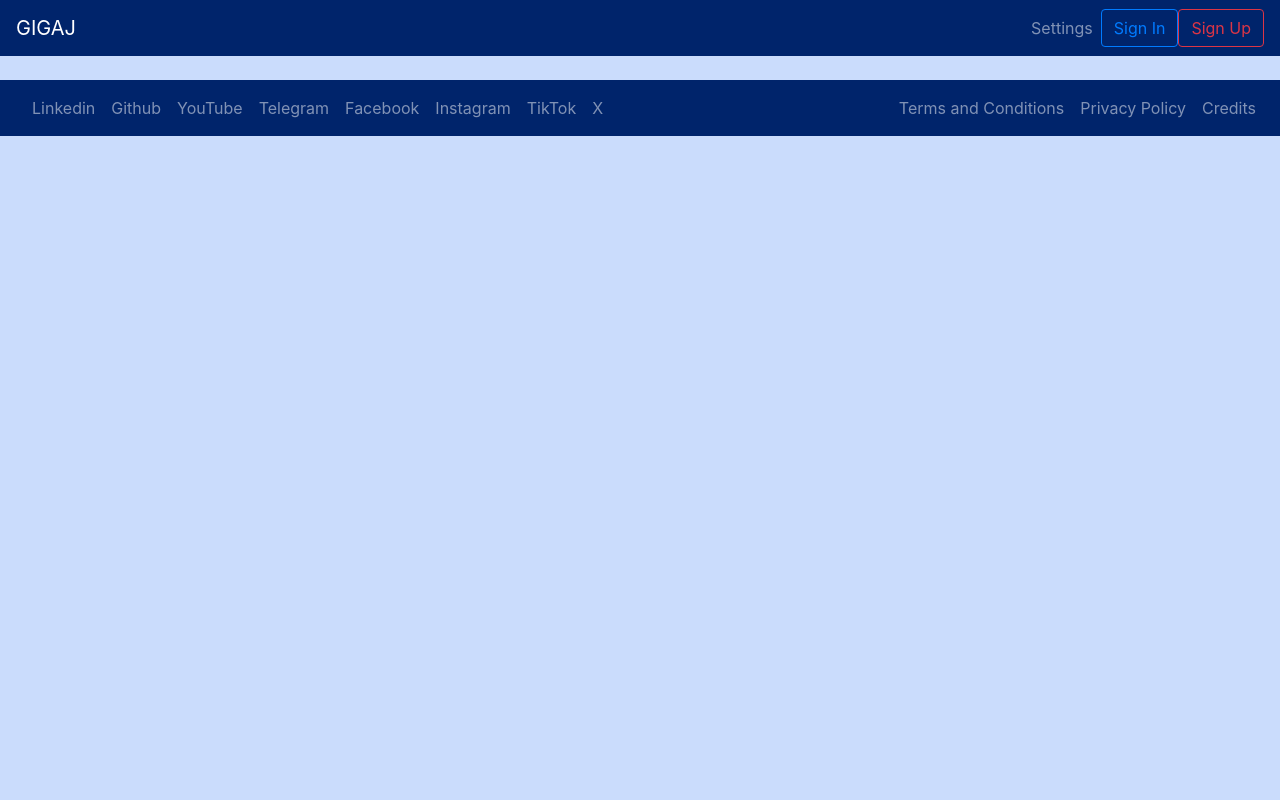
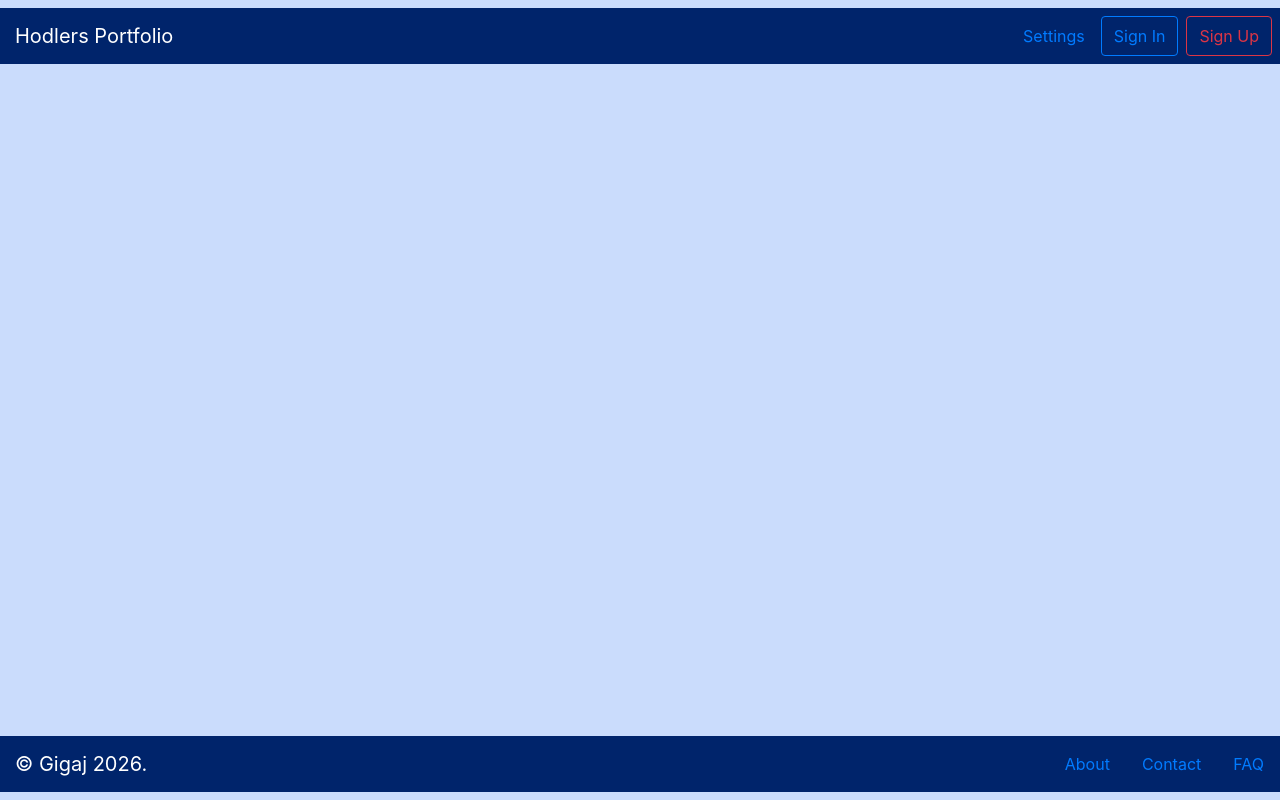
Before and after one commit to Neno979/Portfolio-Tracker, a Flask app: page / in a window 1280 px wide. Run offline with Flask 2, Linux system fonts and the light colour scheme; some libraries are stand-ins or nearby versions.

Commit message:
header and footer  work in base..

```diff
--- a/templates/base.html
+++ b/templates/base.html
@@ -1,5 +1,5 @@
 <!DOCTYPE html>
-<html lang="en">
+<html lang="en" class="h-100">
 <head>
     <meta charset="UTF-8">
     <title> {% block title%} {% endblock title%}</title>
@@ -7,76 +7,30 @@
     <script src="../static/js/bootstrap.js"></script>
 
 </head>
-<body>
-    <nav class=" navbar navbar-expand-lg navbar-dark bg-secondary">
-        <a class="navbar-brand mr-auto" href="#">GIGAJ</a>
-        <div class="collapse navbar-collapse" >
-            <div class=" mr-auto ">
-            </div>
-            <form class="form-inline my-2 my-lg-0">
-                <ul class="navbar-nav mr-auto ">
-                    <li class="nav-item">
-                        <a class="nav-link" href="#">Settings</a>
-                    </li>
-                </ul>
-                <button class="btn btn-outline-primary my-2 my-sm-0" type="submit">Sign In</button>
-                <button class="btn btn-outline-danger my-2 my-sm-0" type="submit">Sign Up</button>
-            </form>
-        </div>
-    </nav>
+<body class="d-flex flex-column h-100">
+    <div class="container-fluid">
+        <nav class="row navbar-dark bg-secondary mt-2 mb-2">
+            <a class="col navbar-brand mt-2 mb-2" href="#">Hodlers Portfolio</a>
+            <a class="nav-link mt-2 mb-2" href="#">Settings</a>
+            <button class="btn btn-outline-primary mr-2 mt-2 mb-2" type="submit">Sign In</button>
+            <button class="btn btn-outline-danger mr-2 mt-2 mb-2" type="submit">Sign Up</button>
+        </nav>
+    </div>
 
     {% block content %}
+    <main class="flex-grow-1">
+    </main>
     {% endblock content %}
-    <nav class=" navbar navbar-expand-lg navbar-dark mt-4 bg-secondary">
-        <div class="collapse navbar-collapse " id="navbarSupportedContent">
-            <div>
-                <form class="form-inline my-2 my-lg-0">
-                <ul class="navbar-nav ml-2 ">
-                    <li class="nav-item">
-                        <a class="nav-link" href="#">Linkedin</a>
-                    </li>
-                    <li class="nav-item">
-                        <a class="nav-link " href="#">Github</a>
-                    </li>
-                    <li class="nav-item ">
-                        <a class="nav-link" href="#">YouTube</a>
-                    </li>
-                    <li class="nav-item">
-                        <a class="nav-link" href="#">Telegram</a>
-                    </li>
-                    <li class="nav-item">
-                        <a class="nav-link" href="#">Facebook</a>
-                    </li>
-                    <li class="nav-item">
-                        <a class="nav-link " href="#">Instagram</a>
-                    </li>
-                    <li class="nav-item">
-                        <a class="nav-link " href="#">TikTok</a>
-                    </li>
-                    <li class="nav-item ">
-                        <a class="nav-link" href="#">X</a>
-                    </li>
-                </ul>
 
-            </form>
-            </div>
-            <div class=" mr-auto ">
-            </div>
-            <form class="form-inline my-2 my-lg-0">
-                <ul class="navbar-nav mr-auto ">
-                    <li class="nav-item">
-                        <a class="nav-link" href="#">Terms and Conditions</a>
-                    </li>
-                    <li class="nav-item">
-                        <a class="nav-link " href="#">Privacy Policy</a>
-                    </li>
-                    <li class="nav-item ">
-                        <a class="nav-link" href="#">Credits</a>
-                    </li>
-                </ul>
+    <div class="container-fluid mt-auto">
+        <nav class="row navbar-dark bg-secondary mt-2 mb-2">
+            <a class="col navbar-brand mt-2 mb-2">© Gigaj 2026.</a>
+            <a class="nav-link mt-2 mb-2" href="#">About</a>
+            <a class="nav-link mt-2 mb-2" href="#">Contact</a>
+            <a class="nav-link mt-2 mb-2" href="#">FAQ</a>
 
-            </form>
-        </div>
-    </nav>
+        </nav>
+    </div>
+
 </body>
 </html>
```
